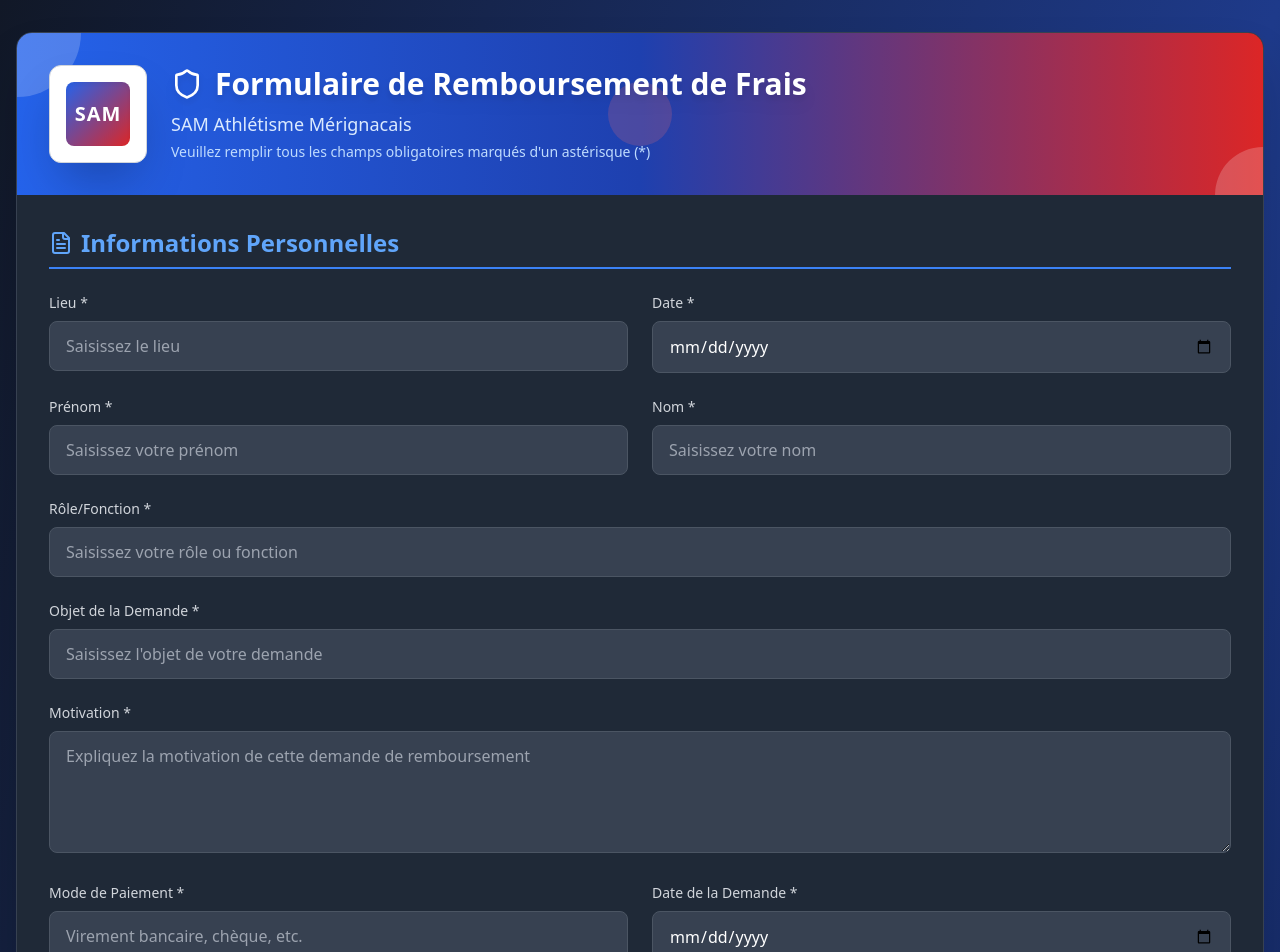
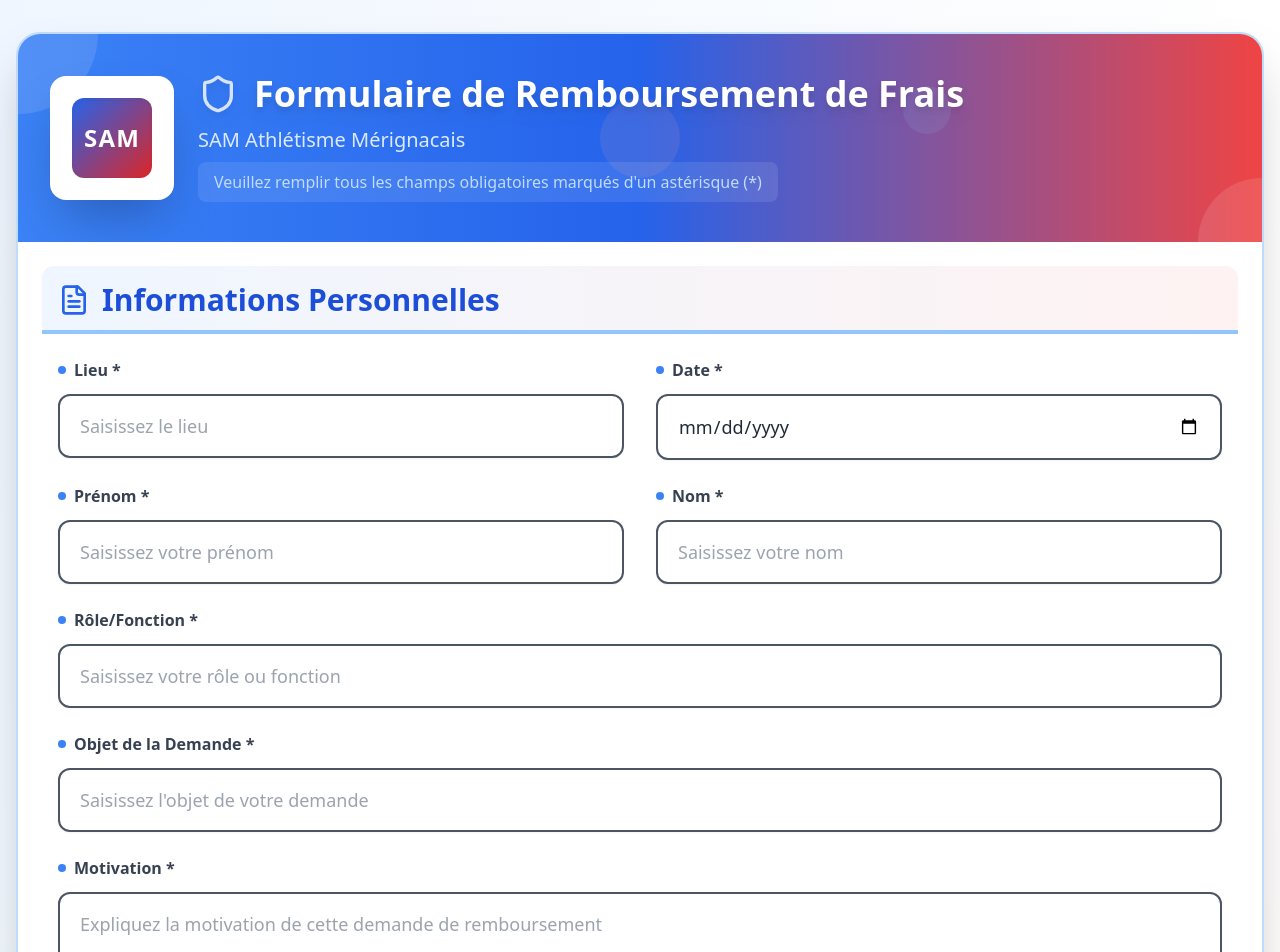
Before and after one commit to Dev-HugoScarbonchi/sam-athletisme-formulaire, a React (Vite) app: page / in a window 1280 px wide. Shown: the top 952 px of the page. Built offline with nearby package versions, Linux system fonts and the light colour scheme.

Commit message:
Update PDF design and improve form styling

```diff
--- a/src/App.tsx
+++ b/src/App.tsx
@@ -389,190 +389,202 @@ function App() {
   );
 
   return (
-    <div className="min-h-screen bg-gradient-to-br from-gray-900 via-blue-900 to-black py-8 px-4">
+    <div className="min-h-screen bg-gradient-to-br from-blue-50 via-white to-red-50 py-8 px-4">
       <div className="w-full max-w-[80rem] mx-auto">
-        <div className="bg-gray-800 rounded-2xl shadow-2xl overflow-hidden border border-gray-700">
+        <div className="bg-white rounded-3xl shadow-2xl overflow-hidden border-2 border-blue-200">
           {/* Header with Logo */}
-          <div className="bg-gradient-to-r from-blue-600 via-blue-800 to-red-600 px-8 py-8 relative overflow-hidden">
+          <div className="bg-gradient-to-r from-blue-500 via-blue-600 to-red-500 px-8 py-10 relative overflow-hidden">
             {/* Background pattern */}
-            <div className="absolute inset-0 opacity-20">
-              <div className="absolute top-0 left-0 w-32 h-32 bg-white rounded-full -translate-x-16 -translate-y-16"></div>
-              <div className="absolute bottom-0 right-0 w-24 h-24 bg-white rounded-full translate-x-12 translate-y-12"></div>
-              <div className="absolute top-1/2 left-1/2 w-16 h-16 bg-red-400 rounded-full -translate-x-8 -translate-y-8"></div>
+            <div className="absolute inset-0 opacity-15">
+              <div className="absolute top-0 left-0 w-40 h-40 bg-white rounded-full -translate-x-20 -translate-y-20 animate-pulse"></div>
+              <div className="absolute bottom-0 right-0 w-32 h-32 bg-white rounded-full translate-x-16 translate-y-16 animate-pulse"></div>
+              <div className="absolute top-1/2 left-1/2 w-20 h-20 bg-red-300 rounded-full -translate-x-10 -translate-y-10 animate-pulse"></div>
+              <div className="absolute top-1/4 right-1/4 w-12 h-12 bg-blue-300 rounded-full animate-pulse"></div>
             </div>
 
             <div className="relative z-10 flex items-center justify-between">
               <div className="flex items-center gap-6">
-                <div className="bg-white p-4 rounded-xl shadow-2xl border border-gray-300">
-                  <div className="h-16 w-16 bg-gradient-to-br from-blue-600 to-red-600 rounded-lg flex items-center justify-center shadow-inner">
-                    <span className="text-white font-bold text-xl tracking-wider">SAM</span>
+                <div className="bg-white p-5 rounded-2xl shadow-2xl border-2 border-white/50 transform hover:scale-105 transition-transform duration-300">
+                  <div className="h-20 w-20 bg-gradient-to-br from-blue-600 to-red-600 rounded-xl flex items-center justify-center shadow-inner">
+                    <span className="text-white font-bold text-2xl tracking-wider">SAM</span>
                   </div>
                 </div>
                 <div>
-                  <h1 className="text-3xl font-bold text-white flex items-center gap-3 drop-shadow-lg">
-                    <Shield className="w-8 h-8" />
+                  <h1 className="text-4xl font-bold text-white flex items-center gap-4 drop-shadow-lg">
+                    <Shield className="w-10 h-10 animate-pulse" />
                     Formulaire de Remboursement de Frais
                   </h1>
-                  <p className="text-blue-100 mt-2 text-lg font-medium">SAM Athlétisme Mérignacais</p>
-                  <p className="text-blue-200 text-sm mt-1">Veuillez remplir tous les champs obligatoires marqués d'un astérisque (*)</p>
+                  <p className="text-blue-100 mt-3 text-xl font-medium">SAM Athlétisme Mérignacais</p>
+                  <p className="text-blue-200 text-base mt-2 bg-white/10 rounded-lg px-4 py-2 inline-block">
+                    Veuillez remplir tous les champs obligatoires marqués d'un astérisque (*)
+                  </p>
                 </div>
               </div>
             </div>
           </div>
 
-          <form onSubmit={handleSubmit} className="p-8 space-y-8 bg-gray-800">
+          <form onSubmit={handleSubmit} className="p-10 space-y-10 bg-white">
             {/* Personal Information */}
             <section className="space-y-6">
-              <h2 className="text-2xl font-semibold text-blue-400 border-b-2 border-blue-500 pb-2 flex items-center gap-2">
-                <FileText className="w-6 h-6" />
+              <h2 className="text-3xl font-bold text-blue-700 border-b-4 border-blue-300 pb-3 flex items-center gap-3 bg-gradient-to-r from-blue-50 to-red-50 rounded-t-xl p-4 -m-4 mb-6">
+                <FileText className="w-8 h-8 text-blue-600" />
                 Informations Personnelles
               </h2>
 
-              <div className="grid md:grid-cols-2 gap-6">
+              <div className="grid md:grid-cols-2 gap-8">
                 <div>
-                  <label className="block text-sm font-medium text-gray-300 mb-2">
+                  <label className="block text-base font-semibold text-gray-700 mb-3 flex items-center gap-2">
+                    <span className="w-2 h-2 bg-blue-500 rounded-full"></span>
                     Lieu *
                   </label>
                   <input
                     type="text"
                     value={formData.place}
                     onChange={(e) => handleInputChange('place', e.target.value)}
-                    className={`w-full px-4 py-3 border rounded-lg focus:ring-2 focus:ring-blue-500 focus:border-transparent transition-all bg-gray-700 text-white ${
+                    className={`w-full px-5 py-4 border-2 rounded-xl focus:ring-4 focus:ring-blue-300 focus:border-blue-500 transition-all duration-300 bg-white text-gray-800 text-lg shadow-sm hover:shadow-md ${
                       errors.place ? 'border-red-500' : 'border-gray-600'
-                    } hover:border-blue-400`}
+                    } hover:border-blue-400 transform hover:scale-[1.02]`}
                     placeholder="Saisissez le lieu"
                   />
-                  {errors.place && <p className="mt-1 text-sm text-red-600">{errors.place}</p>}
+                  {errors.place && <p className="mt-2 text-sm text-red-600 font-medium">{errors.place}</p>}
                 </div>
 
                 <div>
-                  <label className="block text-sm font-medium text-gray-300 mb-2">
+                  <label className="block text-base font-semibold text-gray-700 mb-3 flex items-center gap-2">
+                    <span className="w-2 h-2 bg-blue-500 rounded-full"></span>
                     Date *
                   </label>
                   <input
                     type="date"
                     value={formData.date}
                     onChange={(e) => handleInputChange('date', e.target.value)}
-                    className={`w-full px-4 py-3 border rounded-lg focus:ring-2 focus:ring-blue-500 focus:border-transparent transition-all bg-gray-700 text-white ${
+                    className={`w-full px-5 py-4 border-2 rounded-xl focus:ring-4 focus:ring-blue-300 focus:border-blue-500 transition-all duration-300 bg-white text-gray-800 text-lg shadow-sm hover:shadow-md ${
                       errors.date ? 'border-red-500' : 'border-gray-600'
-                    } hover:border-blue-400`}
+                    } hover:border-blue-400 transform hover:scale-[1.02]`}
                   />
-                  {errors.date && <p className="mt-1 text-sm text-red-600">{errors.date}</p>}
+                  {errors.date && <p className="mt-2 text-sm text-red-600 font-medium">{errors.date}</p>}
                 </div>
               </div>
 
-              <div className="grid md:grid-cols-2 gap-6">
+              <div className="grid md:grid-cols-2 gap-8">
                 <div>
-                  <label className="block text-sm font-medium text-gray-300 mb-2">
+                  <label className="block text-base font-semibold text-gray-700 mb-3 flex items-center gap-2">
+                    <span className="w-2 h-2 bg-blue-500 rounded-full"></span>
                     Prénom *
                   </label>
                   <input
                     type="text"
                     value={formData.firstName}
                     onChange={(e) => handleInputChange('firstName', e.target.value)}
-                    className={`w-full px-4 py-3 border rounded-lg focus:ring-2 focus:ring-blue-500 focus:border-transparent transition-all bg-gray-700 text-white ${
+                    className={`w-full px-5 py-4 border-2 rounded-xl focus:ring-4 focus:ring-blue-300 focus:border-blue-500 transition-all duration-300 bg-white text-gray-800 text-lg shadow-sm hover:shadow-md ${
                       errors.firstName ? 'border-red-500' : 'border-gray-600'
-                    } hover:border-blue-400`}
+                    } hover:border-blue-400 transform hover:scale-[1.02]`}
                     placeholder="Saisissez votre prénom"
                   />
-                  {errors.firstName && <p className="mt-1 text-sm text-red-600">{errors.firstName}</p>}
+                  {errors.firstName && <p className="mt-2 text-sm text-red-600 font-medium">{errors.firstName}</p>}
                 </div>
 
                 <div>
-                  <label className="block text-sm font-medium text-gray-300 mb-2">
+                  <label className="block text-base font-semibold text-gray-700 mb-3 flex items-center gap-2">
+                    <span className="w-2 h-2 bg-blue-500 rounded-full"></span>
                     Nom *
                   </label>
                   <input
                     type="text"
                     value={formData.lastName}
                     onChange={(e) => handleInputChange('lastName', e.target.value)}
-                    className={`w-full px-4 py-3 border rounded-lg focus:ring-2 focus:ring-blue-500 focus:border-transparent transition-all bg-gray-700 text-white ${
+                    className={`w-full px-5 py-4 border-2 rounded-xl focus:ring-4 focus:ring-blue-300 focus:border-blue-500 transition-all duration-300 bg-white text-gray-800 text-lg shadow-sm hover:shadow-md ${
                       errors.lastName ? 'border-red-500' : 'border-gray-600'
-                    } hover:border-blue-400`}
+                    } hover:border-blue-400 transform hover:scale-[1.02]`}
                     placeholder="Saisissez votre nom"
                   />
-                  {errors.lastName && <p className="mt-1 text-sm text-red-600">{errors.lastName}</p>}
+                  {errors.lastName && <p className="mt-2 text-sm text-red-600 font-medium">{errors.lastName}</p>}
                 </div>
               </div>
 
               <div>
-                <label className="block text-sm font-medium text-gray-300 mb-2">
+                <label className="block text-base font-semibold text-gray-700 mb-3 flex items-center gap-2">
+                  <span className="w-2 h-2 bg-blue-500 rounded-full"></span>
                   Rôle/Fonction *
                 </label>
                 <input
                   type="text"
                   value={formData.role}
                   onChange={(e) => handleInputChange('role', e.target.value)}
-                  className={`w-full px-4 py-3 border rounded-lg focus:ring-2 focus:ring-blue-500 focus:border-transparent transition-all bg-gray-700 text-white ${
+                  className={`w-full px-5 py-4 border-2 rounded-xl focus:ring-4 focus:ring-blue-300 focus:border-blue-500 transition-all duration-300 bg-white text-gray-800 text-lg shadow-sm hover:shadow-md ${
                     errors.role ? 'border-red-500' : 'border-gray-600'
-                  } hover:border-blue-400`}
+                  } hover:border-blue-400 transform hover:scale-[1.02]`}
                   placeholder="Saisissez votre rôle ou fonction"
                 />
-                {errors.role && <p className="mt-1 text-sm text-red-600">{errors.role}</p>}
+                {errors.role && <p className="mt-2 text-sm text-red-600 font-medium">{errors.role}</p>}
               </div>
 
               <div>
-                <label className="block text-sm font-medium text-gray-300 mb-2">
+                <label className="block text-base font-semibold text-gray-700 mb-3 flex items-center gap-2">
+                  <span className="w-2 h-2 bg-blue-500 rounded-full"></span>
                   Objet de la Demande *
                 </label>
                 <input
                   type="text"
                   value={formData.subject}
                   onChange={(e) => handleInputChange('subject', e.target.value)}
-                  className={`w-full px-4 py-3 border rounded-lg focus:ring-2 focus:ring-blue-500 focus:border-transparent transition-all bg-gray-700 text-white ${
+                  className={`w-full px-5 py-4 border-2 rounded-xl focus:ring-4 focus:ring-blue-300 focus:border-blue-500 transition-all duration-300 bg-white text-gray-800 text-lg shadow-sm hover:shadow-md ${
                     errors.subject ? 'border-red-500' : 'border-gray-600'
-                  } hover:border-blue-400`}
+                  } hover:border-blue-400 transform hover:scale-[1.02]`}
                   placeholder="Saisissez l'objet de votre demande"
                 />
-                {errors.subject && <p className="mt-1 text-sm text-red-600">{errors.subject}</p>}
+                {errors.subject && <p className="mt-2 text-sm text-red-600 font-medium">{errors.subject}</p>}
               </div>
 
               <div>
-                <label className="block text-sm font-medium text-gray-300 mb-2">
+                <label className="block text-base font-semibold text-gray-700 mb-3 flex items-center gap-2">
+                  <span className="w-2 h-2 bg-blue-500 rounded-full"></span>
                   Motivation *
                 </label>
                 <textarea
                   value={formData.motivation}
                   onChange={(e) => handleInputChange('motivation', e.target.value)}
-                  className={`w-full px-4 py-3 border rounded-lg focus:ring-2 focus:ring-blue-500 focus:border-transparent transition-all bg-gray-700 text-white ${
+                  className={`w-full px-5 py-4 border-2 rounded-xl focus:ring-4 focus:ring-blue-300 focus:border-blue-500 transition-all duration-300 bg-white text-gray-800 text-lg shadow-sm hover:shadow-md ${
                     errors.motivation ? 'border-red-500' : 'border-gray-600'
-                  } hover:border-blue-400`}
+                  } hover:border-blue-400 transform hover:scale-[1.02]`}
                   rows={4}
                   placeholder="Expliquez la motivation de cette demande de remboursement"
                 />
-                {errors.motivation && <p className="mt-1 text-sm text-red-600">{errors.motivation}</p>}
+                {errors.motivation && <p className="mt-2 text-sm text-red-600 font-medium">{errors.motivation}</p>}
               </div>
 
-              <div className="grid md:grid-cols-2 gap-6">
+              <div className="grid md:grid-cols-2 gap-8">
                 <div>
-                  <label className="block text-sm font-medium text-gray-300 mb-2">
+                  <label className="block text-base font-semibold text-gray-700 mb-3 flex items-center gap-2">
+                    <span className="w-2 h-2 bg-blue-500 rounded-full"></span>
                     Mode de Paiement *
                   </label>
                   <input
                     type="text"
                     value={formData.paymentMethod}
                     onChange={(e) => handleInputChange('paymentMethod', e.target.value)}
-                    className={`w-full px-4 py-3 border rounded-lg focus:ring-2 focus:ring-blue-500 focus:border-transparent transition-all bg-gray-700 text-white ${
+                    className={`w-full px-5 py-4 border-2 rounded-xl focus:ring-4 focus:ring-blue-300 focus:border-blue-500 transition-all duration-300 bg-white text-gray-800 text-lg shadow-sm hover:shadow-md ${
                       errors.paymentMethod ? 'border-red-500' : 'border-gray-600'
-                    } hover:border-blue-400`}
+                    } hover:border-blue-400 transform hover:scale-[1.02]`}
                     placeholder="Virement bancaire, chèque, etc."
                   />
-                  {errors.paymentMethod && <p className="mt-1 text-sm text-red-600">{errors.paymentMethod}</p>}
+                  {errors.paymentMethod && <p className="mt-2 text-sm text-red-600 font-medium">{errors.paymentMethod}</p>}
                 </div>
 
                 <div>
-                  <label className="block text-sm font-medium text-gray-300 mb-2">
+                  <label className="block text-base font-semibold text-gray-700 mb-3 flex items-center gap-2">
+                    <span className="w-2 h-2 bg-blue-500 rounded-full"></span>
                     Date de la Demande *
                   </label>
                   <input
                     type="date"
                     value={formData.requestDate}
                     onChange={(e) => handleInputChange('requestDate', e.target.value)}
-                    className={`w-full px-4 py-3 border rounded-lg focus:ring-2 focus:ring-blue-500 focus:border-transparent transition-all bg-gray-700 text-white ${
+                    className={`w-full px-5 py-4 border-2 rounded-xl focus:ring-4 focus:ring-blue-300 focus:border-blue-500 transition-all duration-300 bg-white text-gray-800 text-lg shadow-sm hover:shadow-md ${
                       errors.requestDate ? 'border-red-500' : 'border-gray-600'
-                    } hover:border-blue-400`}
+                    } hover:border-blue-400 transform hover:scale-[1.02]`}
                   />
-                  {errors.requestDate && <p className="mt-1 text-sm text-red-600">{errors.requestDate}</p>}
+                  {errors.requestDate && <p className="mt-2 text-sm text-red-600 font-medium">{errors.requestDate}</p>}
                 </div>
               </div>
             </section>
```
Also changed, not shown: src/utils/pdfGenerator.ts (+54 -28 lines).
